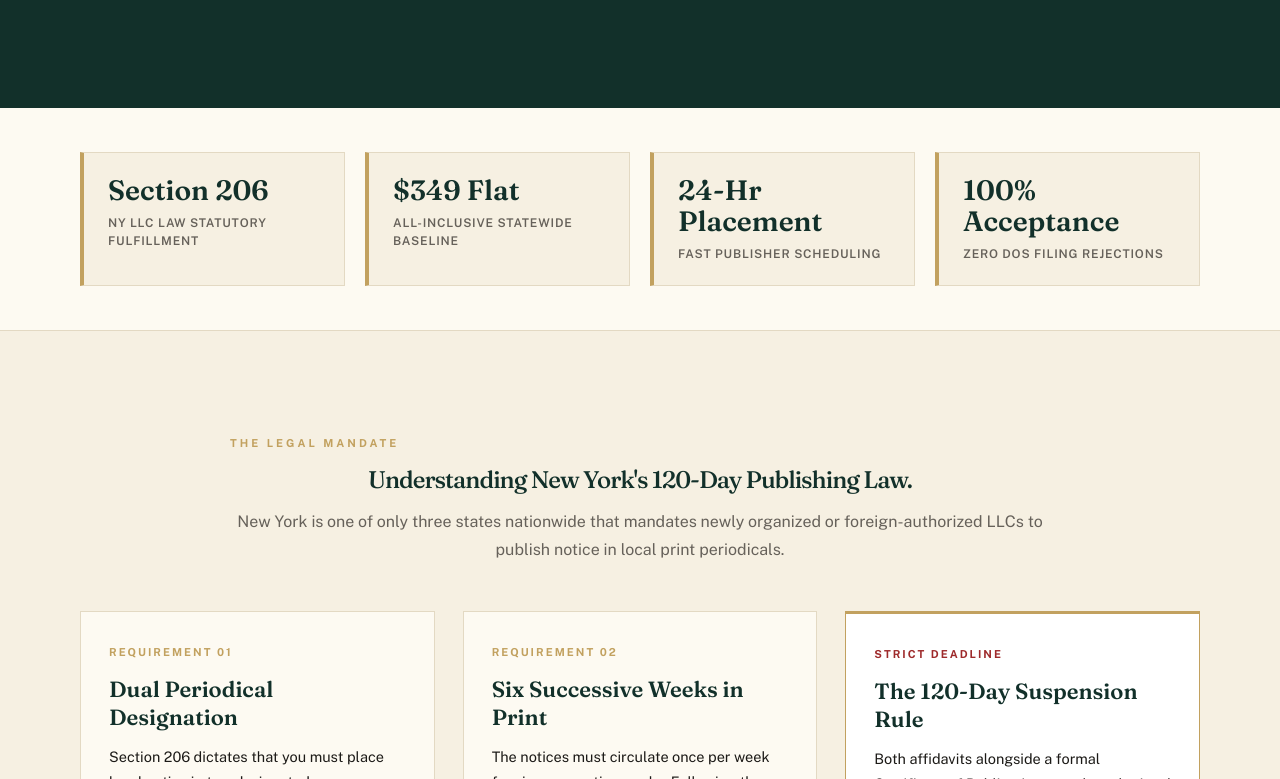
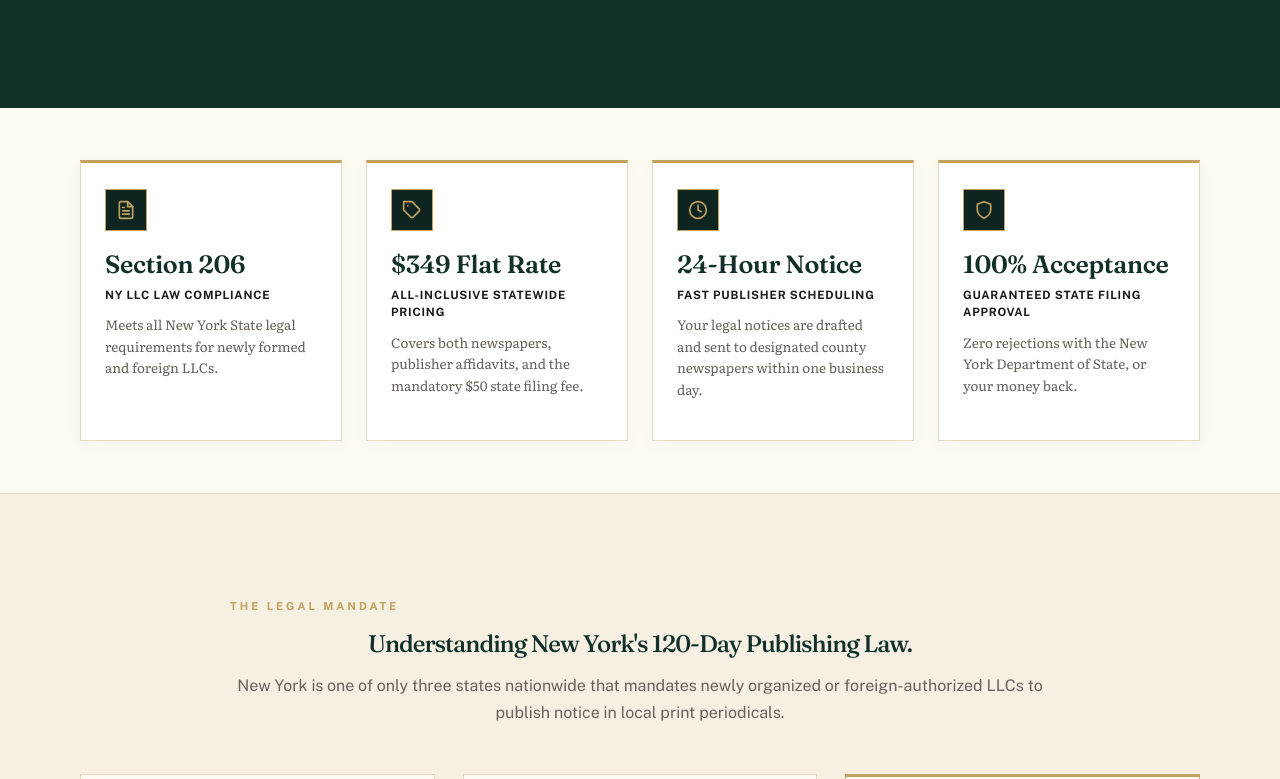
Before and after one commit to sequenceit-git/LLC_in, a React (Vite) app in the folder frontend/: page / in a window 1280 px wide. Shown: the part 761-1540 px from the top of the page. Built offline with nearby package versions, Linux system fonts and the light colour scheme; no server answers.

Commit message:
feat(home): simplify order onboarding copy and revamp Authority section with react-icons and editorial cards

```diff
--- a/frontend/package.json
+++ b/frontend/package.json
@@ -11,6 +11,7 @@
   "dependencies": {
     "react": "^18.3.1",
     "react-dom": "^18.3.1",
+    "react-icons": "^5.7.0",
     "react-router-dom": "^6.24.1"
   },
   "devDependencies": {
--- a/frontend/src/components/OrderForm.jsx
+++ b/frontend/src/components/OrderForm.jsx
@@ -67,9 +67,9 @@ export default function OrderForm({ prices }) {
   return (
     <div className="container order-grid">
       <aside className="order-aside">
-        <div className="eyebrow eyebrow-light">Compliance Onboarding</div>
+        <div className="eyebrow eyebrow-light">Start Your Order</div>
         <h2 className="display light">
-          Initiate your statutory <span className="italic gold">publication filing.</span>
+          Begin your required <span className="italic gold">LLC publication.</span>
         </h2>
         <p className="order-aside-lede">
           One streamlined form. Transparent flat pricing. Press placements confirmed within days and your official Certificate of Publication delivered directly upon Department of State recording.
--- a/frontend/src/pages/HomePage.jsx
+++ b/frontend/src/pages/HomePage.jsx
@@ -1,5 +1,6 @@
 import { useEffect, useState } from 'react';
 import { Link } from 'react-router-dom';
+import { FiFileText, FiTag, FiClock, FiShield } from 'react-icons/fi';
 import Header from '../components/Header';
 import Footer from '../components/Footer';
 import PricingGrid from '../components/PricingGrid';
@@ -67,23 +68,47 @@ export default function HomePage() {
       </section>
 
       {/* Authority Section */}
-      <section className="authority">
+      <section className="authority" aria-label="Key Service Highlights">
         <div className="container authority-grid">
           <div className="authority-cell">
+            <div className="authority-icon-wrap" aria-hidden="true">
+              <FiFileText />
+            </div>
             <div className="authority-num">Section 206</div>
-            <div className="authority-label">NY LLC Law statutory fulfillment</div>
+            <div className="authority-label">NY LLC Law Compliance</div>
+            <p className="authority-desc">
+              Meets all New York State legal requirements for newly formed and foreign LLCs.
+            </p>
           </div>
           <div className="authority-cell">
-            <div className="authority-num">$349 Flat</div>
-            <div className="authority-label">All-inclusive statewide baseline</div>
+            <div className="authority-icon-wrap" aria-hidden="true">
+              <FiTag />
+            </div>
+            <div className="authority-num">$349 Flat Rate</div>
+            <div className="authority-label">All-Inclusive Statewide Pricing</div>
+            <p className="authority-desc">
+              Covers both newspapers, publisher affidavits, and the mandatory $50 state filing fee.
+            </p>
           </div>
           <div className="authority-cell">
-            <div className="authority-num">24-Hr Placement</div>
-            <div className="authority-label">Fast publisher scheduling</div>
+            <div className="authority-icon-wrap" aria-hidden="true">
+              <FiClock />
+            </div>
+            <div className="authority-num">24-Hour Notice</div>
+            <div className="authority-label">Fast Publisher Scheduling</div>
+            <p className="authority-desc">
+              Your legal notices are drafted and sent to designated county newspapers within one business day.
+            </p>
           </div>
           <div className="authority-cell">
+            <div className="authority-icon-wrap" aria-hidden="true">
+              <FiShield />
+            </div>
             <div className="authority-num">100% Acceptance</div>
-            <div className="authority-label">Zero DOS filing rejections</div>
+            <div className="authority-label">Guaranteed State Filing Approval</div>
+            <p className="authority-desc">
+              Zero rejections with the New York Department of State, or your money back.
+            </p>
           </div>
         </div>
       </section>
--- a/frontend/src/styles.css
+++ b/frontend/src/styles.css
@@ -68,13 +68,17 @@ input,select,button{font-family:inherit;font-size:100%}
 .price-card-list span{font-weight:600;display:flex;align-items:baseline;gap:10px;flex:1;min-width:0}
 .price-card-list span::before{content:"✓";color:var(--gold);font-weight:700;font-size:14px;flex:0 0 auto}
 .price-card-list em{color:var(--ink-60);font-style:italic;text-align:right;flex:0 0 auto}
-.authority{background:var(--paper-warm);padding:44px 0;border-bottom:1px solid var(--rule)}
-.authority-grid{display:grid;grid-template-columns:1fr 1fr;gap:16px;font-family:var(--sans)}
-@media (min-width:900px){.authority-grid{grid-template-columns:repeat(4,1fr);gap:20px}}
-.authority-cell{border:1px solid var(--rule);border-left:4px solid var(--gold);background:var(--paper);padding:22px 24px}
-.authority-num{font-family:var(--display);font-size:24px;font-weight:600;color:var(--navy);line-height:1.15}
-@media (min-width:768px){.authority-num{font-size:28px;line-height:1.1}}
-.authority-label{font-size:12px;color:var(--ink-60);letter-spacing:0.8px;text-transform:uppercase;margin-top:8px;font-weight:600}
+.authority{background:var(--paper-warm);padding:52px 0;border-bottom:1px solid var(--rule)}
+.authority-grid{display:grid;grid-template-columns:1fr;gap:20px;font-family:var(--sans)}
+@media (min-width:640px){.authority-grid{grid-template-columns:1fr 1fr}}
+@media (min-width:1040px){.authority-grid{grid-template-columns:repeat(4,1fr);gap:24px}}
+.authority-cell{border:1px solid var(--rule);border-top:3px solid var(--gold);background:#fff;padding:26px 24px;display:flex;flex-direction:column;box-shadow:0 4px 16px rgba(18,48,42,.03);transition:transform .2s ease,box-shadow .2s ease,border-color .2s ease}
+.authority-cell:hover{transform:translateY(-2px);box-shadow:0 10px 24px rgba(18,48,42,.07);border-color:rgba(194,161,95,.6)}
+.authority-icon-wrap{width:42px;height:42px;flex:0 0 42px;background:#0D2420;border:1px solid var(--gold);color:var(--gold);display:flex;align-items:center;justify-content:center;font-size:20px;margin-bottom:18px}
+.authority-num{font-family:var(--display);font-size:23px;font-weight:600;color:var(--navy);line-height:1.2;letter-spacing:-.3px}
+@media (min-width:768px){.authority-num{font-size:25px}}
+.authority-label{font-size:11.5px;color:var(--ink);letter-spacing:0.8px;text-transform:uppercase;margin-top:8px;font-weight:700}
+.authority-desc{font-family:var(--serif);font-size:13.5px;line-height:1.6;color:var(--ink-60);margin-top:10px}
 .why{padding:84px 0;background:var(--paper)}
 @media (min-width:768px){.why{padding:104px 0}}
 .why-head-center{text-align:center;max-width:820px;margin:0 auto 48px}
```
Also changed, not shown: 1 other file (tests, documents, lock files or other folders).
